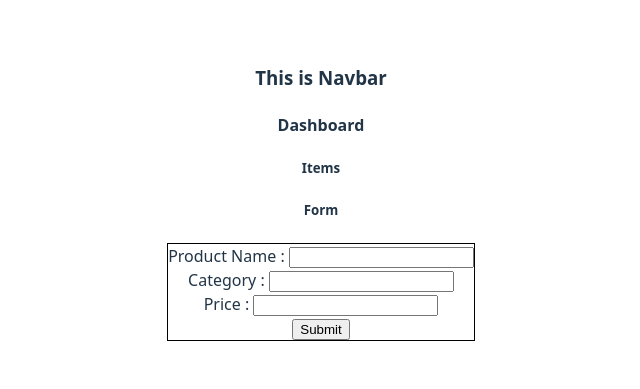
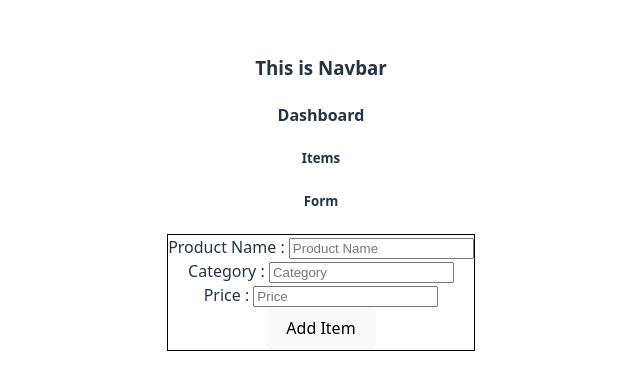
Before and after one commit to krish-mamtora/Swift-Shop-Vendor-Dashboard, a React (Vite) app: page / in a window 1280 px wide. Shown: the part 207-596 px from the top of the page, without its empty margins (319-959 px from the left). Built offline with nearby package versions, Linux system fonts and the light colour scheme.

Commit message:
tryting to store all items attribute together

```diff
--- a/src/pages/Dashboard.tsx
+++ b/src/pages/Dashboard.tsx
@@ -1,10 +1,11 @@
-import { useState } from 'react'
+import { useEffect, useState } from 'react'
 import '../App.css'
 import { useForm } from 'react-hook-form'
 
 function Dashboard() {
 
   const {register  , handleSubmit , formState : {error}} = useForm();
+  const [items , setItems] = useState([]);
 
   const onSubmit = (data) =>{
     // console.log(typeof(data));
@@ -14,27 +15,32 @@ function Dashboard() {
 
   const addItem = (data) =>{
 
-    let items = (localStorage.getItem('items'));
+    let items = JSON.parse(localStorage.getItem('items'))||[];
     // console.log('here : ', data.ProductName , typeof(data.ProductName));
 
-    items = items + ',' +(data.ProductName);
-
+    // items = items + ',' +(data.ProductName);
+    items.push({
+      ProductName: data.ProductName,
+      Price : data.Price,
+      Category : data.Category,
+    })
     localStorage.setItem('items' , JSON.stringify(items));
-    localStorage.setItem('items' , items);
-    localStorage.setItem(data.ProductName , [data.Price , data.Category]);
+    console.log(localStorage.getItem('items'));
+    // localStorage.setItem('items' , items);
+    // localStorage.setItem(data.ProductName , [data.Price , data.Category]);
 
   }
 
     const listproduct =()=> {
-        let allitems = localStorage.getItem('items');
-        if(allitems){
-            const words = allitems.split(',');
 
-            words.forEach((word,index) => {
-                console.log(`${word} is at ${index}`);
-                // <li key={index}>{word}</li>
-            });
-        }
+        // if(allitems){
+        //     const words = allitems.split(',');
+
+        //     words.forEach((word,index) => {
+        //         console.log(`${word} is at ${index}`);
+        //         store.push(word);
+        //     });
+        // }
 
     }
   return (
@@ -47,7 +53,7 @@ function Dashboard() {
         <div>
            <h5>Items</h5>
            <div>
-           {/* {listproduct} */}
+            {/* {showallitems} */}
            </div>
         </div>
         <div>
@@ -55,12 +61,12 @@ function Dashboard() {
           <div style={{border:"1px solid black"}}>
             <form  onSubmit={handleSubmit(onSubmit)}>
                 <span>Product Name : </span>
-                <input {...register("ProductName" , {required : true})} /> <br />
+                <input {...register("ProductName" , {required : true})} placeholder='Product Name' /> <br />
                 <span>Category : </span>
-                <input {...register("Category" , {required : true})} /> <br />
+                <input {...register("Category" , {required : true})} placeholder='Category' /> <br />
                 <span>Price : </span>
-                <input {...register("Price" , {required : true})} /> <br />
-              <input type="submit" />
+                <input {...register("Price" , {required : true})} placeholder='Price'/> <br />
+             <button type='submit'>Add Item</button>
             </form>
           </div>
         </div>
```
